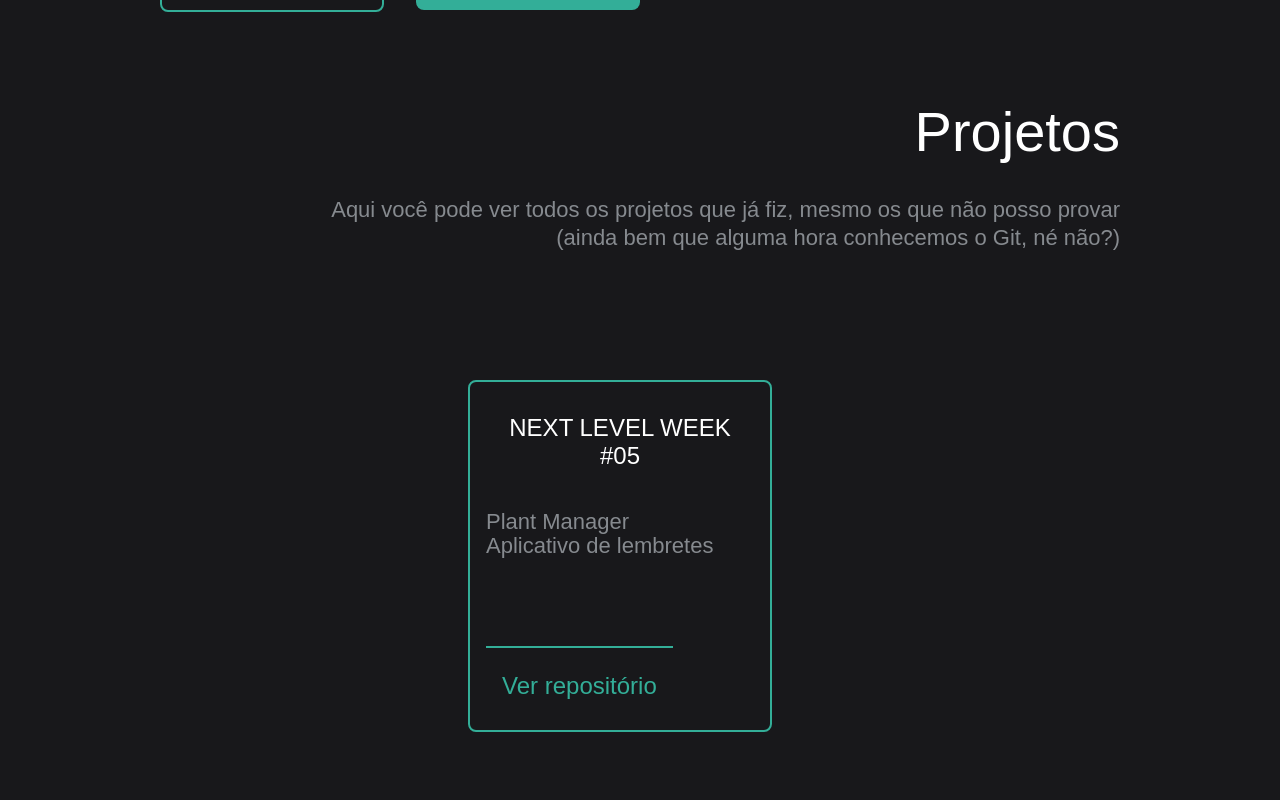
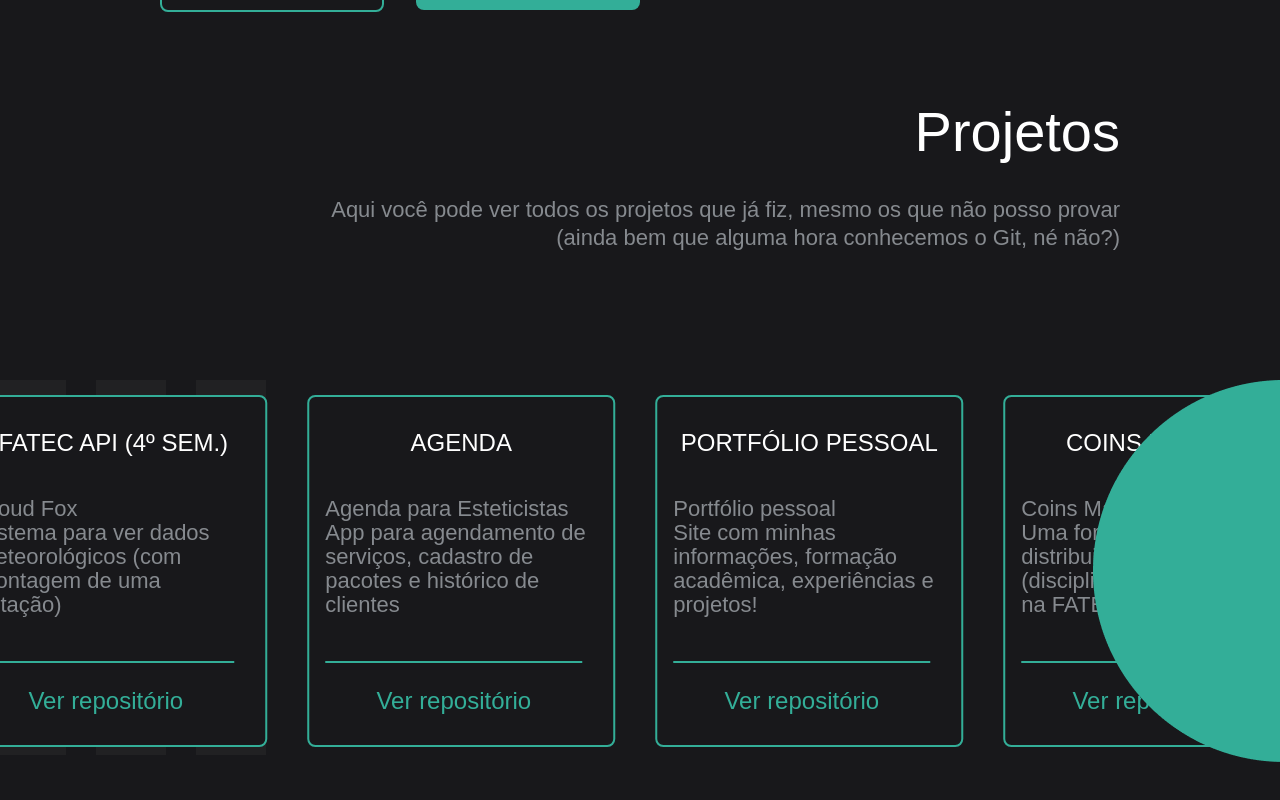
Before and after one commit to MariaGabrielaReis/MariaGabrielaReis.github.io, a React (Create React App) app: page / in a window 1280 px wide. Shown: the part 684-1484 px from the top of the page. Built offline with nearby package versions, Linux system fonts and the light colour scheme; a web font is replaced by a local one.

Commit message:
feat: create projects section

```diff
--- a/src/App.tsx
+++ b/src/App.tsx
@@ -12,8 +12,10 @@ export default function App() {
       <div className="App">
         <GlobalStyle />
         <Header />
-        <Greetings />
-        <Projects />
+        <div style={{ scrollBehavior: 'smooth' }}>
+          <Greetings />
+          <Projects />
+        </div>
       </div>
     </ThemeProvider>
   );
--- a/src/components/Header/index.tsx
+++ b/src/components/Header/index.tsx
@@ -5,9 +5,9 @@ export default function Header() {
     <Container>
       <Name>Maria Gabriela Reis</Name>
       <Navbar>
-        <Link>Formação</Link>
-        <Link>Projetos</Link>
-        <Link>Contato</Link>
+        <Link href="#about">Formação</Link>
+        <Link href="#projects">Projetos</Link>
+        <Link href="#contacts">Contato</Link>
       </Navbar>
     </Container>
   );
--- a/src/components/Header/style.ts
+++ b/src/components/Header/style.ts
@@ -18,6 +18,9 @@ export const Name = styled.h3`
 
 export const Link = styled.a`
   font-size: ${({ theme }) => theme.fontSizes.headerLink};
+  color: ${({ theme }) => theme.colors.title};
+  font-weight: ${({ theme }) => theme.fontWeight.regular};
+  text-decoration-line: unset;
 
   padding-left: 2.5rem;
 `;
--- a/src/components/Projects/index.tsx
+++ b/src/components/Projects/index.tsx
@@ -4,40 +4,49 @@ import {
   Title,
   Description,
   ProjectList,
+  List,
   ProjectContainer,
   ProjectTexts,
   ProjectTitle,
   ProjectName,
   ProjectDescription,
   ProjectLink,
-  DecorationStripes,
   DecorationCircle,
 } from './style';
+
+import semicircle from '../../assets/semicircle.png';
+import { projects } from '../../utils/projects';
 
 export default function Projects() {
   return (
     <Container>
       <Content>
-        <Title>Projetos</Title>
+        <Title id="projects">Projetos</Title>
         <Description>
           Aqui você pode ver todos os projetos que já fiz, mesmo os que não posso provar <br /> (ainda bem que alguma
           hora conhecemos o Git, né não?)
         </Description>
       </Content>
       <ProjectList>
-        <DecorationStripes />
-        <ProjectContainer>
-          <ProjectTexts>
-            <ProjectTitle>NEXT LEVEL WEEK #05</ProjectTitle>
-            <ProjectName>Plant Manager</ProjectName>
-            <ProjectDescription>Aplicativo de lembretes</ProjectDescription>
-          </ProjectTexts>
-
-          <ProjectLink href="" target="_blank">
-            Ver repositório
-          </ProjectLink>
-        </ProjectContainer>
-        <DecorationCircle />
+        <List>
+          {projects.map((project, index) => {
+            return (
+              <ProjectContainer isFirst={index === 0}>
+                <ProjectTexts>
+                  <ProjectTitle>{project.title.toUpperCase()}</ProjectTitle>
+                  <ProjectName>{project.name}</ProjectName>
+                  {project.description && <ProjectDescription>{project.description}</ProjectDescription>}
+                </ProjectTexts>
+                {project.link && (
+                  <ProjectLink href={project.link} target="_blank">
+                    Ver repositório
+                  </ProjectLink>
+                )}
+              </ProjectContainer>
+            );
+          })}
+        </List>
+        <DecorationCircle src={semicircle} />
       </ProjectList>
     </Container>
   );
--- a/src/components/Projects/style.ts
+++ b/src/components/Projects/style.ts
@@ -1,4 +1,5 @@
 import styled from 'styled-components';
+import stripes from '../../assets/stripes.png';
 
 export const Container = styled.div`
   margin-bottom: 88px;
@@ -28,25 +29,45 @@ export const Description = styled.p`
 `;
 
 export const ProjectList = styled.div`
+  overflow-x: hidden;
+  background-image: url(${stripes});
+  background-repeat: no-repeat;
+  position: relative;
+  white-space: nowrap;
+  height: 382px;
+
+  @keyframes marquee {
+    0% {
+      transform: translate(0, 0);
+    }
+    100% {
+      transform: translate(-990%, 0);
+    }
+  }
+`;
+
+export const List = styled.div`
   display: flex;
   align-items: center;
-  justify-content: center;
-  overflow-x: scroll;
+  position: relative;
+  height: 100%;
+  animation: marquee 380s linear infinite;
 `;
 
-export const ProjectContainer = styled.div`
-  width: 19rem;
+export const ProjectContainer = styled.div<{ isFirst: boolean }>`
   height: 22rem;
   padding: 2rem 1rem 0rem;
+  margin-left: ${({ isFirst }) => (isFirst ? '150px' : '0px')};
   margin-right: 2.5rem;
   border-radius: 8px;
   border: 2px solid ${({ theme }) => theme.colors.primary};
-  //overflow: hidden;
+  background-color: ${({ theme }) => theme.colors.secondary};
 `;
 
 export const ProjectTexts = styled.div`
   height: 260px;
-  width: 100%;
+  width: 272px;
+  white-space: normal;
 `;
 
 export const ProjectTitle = styled.p`
@@ -81,12 +102,15 @@ export const ProjectLink = styled.a`
   line-height: ${({ theme }) => theme.lineHeight.cardText};
   text-decoration-line: unset;
   text-align: center;
-  width: 19rem;
-  padding: 1.5rem 1rem 0rem;
+  padding: 1.5rem 3.2rem 0rem;
 
   border-top: 2px solid ${({ theme }) => theme.colors.primary};
 `;
 
-export const DecorationStripes = styled.img``;
-
-export const DecorationCircle = styled.img``;
+export const DecorationCircle = styled.img`
+  position: absolute;
+  z-index: 5;
+  top: 0;
+  right: 0;
+  overflow: hidden;
+`;
--- a/src/utils/projects.ts
+++ b/src/utils/projects.ts
@@ -1,13 +1,13 @@
 type Project = {
   title: string;
-  name?: string;
-  description: string;
+  name: string;
+  description?: string;
   link?: string;
 };
 
 export const projects: Project[] = [
   {
-    title: 'FATEC API (4º semestre)',
+    title: 'FATEC API (4º sem.)',
     name: 'Cloud Fox',
     description: 'Sistema para ver dados meteorológicos (com montagem de uma estação)',
     link: 'https://github.com/The-Bugger-Ducks/cloud-fox-documentation',
@@ -43,7 +43,7 @@ export const projects: Project[] = [
     link: 'https://github.com/MariaGabrielaReis/jstack',
   },
   {
-    title: 'FATEC API (3º semestre)',
+    title: 'FATEC API (3º sem.)',
     name: 'Help Duck',
     description: 'Sistema para Help Desk com 3 usuários: comum, suporte e administrador',
     link: 'https://github.com/The-Bugger-Ducks/help-duck-documentation',
@@ -69,7 +69,7 @@ export const projects: Project[] = [
   // 2021
   {
     title: '2021',
-    description: 'Projetos acadêmicos, pessoais e de eventos criados em 2021',
+    name: 'Projetos acadêmicos, pessoais e de eventos criados em 2021',
   },
   {
     title: 'World Beauty (TP I)',
@@ -78,7 +78,7 @@ export const projects: Project[] = [
     link: 'https://github.com/MariaGabrielaReis/TPI-test',
   },
   {
-    title: 'FATEC API (2º semestre)',
+    title: 'FATEC API (2º sem.e)',
     name: 'Polaris',
     description: 'Site para consumo de imagens de satélites em repositórios em nuvem',
     link: 'https://github.com/Equipe-Polaris-DSM-2021/docs',
@@ -120,7 +120,7 @@ export const projects: Project[] = [
     link: 'https://github.com/MariaGabrielaReis/ignite-classes',
   },
   {
-    title: 'FATEC API (1º semestre)',
+    title: 'FATEC API (1º sem.)',
     name: 'Análise de dados eleitorais',
     description: 'Sistema para Help Desk com 3 usuários: comum, suporte e administrador',
     link: 'https://github.com/Equipe-01-DSM-2021/projeto-integrador-2021-1',
@@ -144,31 +144,31 @@ export const projects: Project[] = [
     link: 'https://github.com/MariaGabrielaReis/Python-for-Zombies',
   },
   {
-    title: 'Portfólio pessoal (v.1)',
+    title: 'Portfólio pessoal',
     name: 'Portfólio pessoal',
     description: 'Trabalho feito para a disciplina de Design Digital na FATEC',
     link: 'https://github.com/MariaGabrielaReis/meu-portfolio',
   },
   {
-    title: 'Multistack (Treina Web)',
+    title: 'Multistack',
     name: 'E-Diaristas (Mobile)',
     description: 'App para achar o profissional de limpeza domiciliar mais perto de você',
     link: 'https://github.com/MariaGabrielaReis/multistack-ediaristas-mobile',
   },
   {
-    title: 'Multistack (Treina Web)',
+    title: 'Multistack',
     name: 'E-Diaristas (API)',
     description: 'API para o "Multistack" (Treina Web): E-Diaristas',
     link: 'https://github.com/MariaGabrielaReis/multistack-ediaristas-api',
   },
   {
-    title: 'Multistack (Treina Web)',
+    title: 'Multistack',
     name: 'E-Diaristas (Painel Administrativo)',
     description: 'Painel Administrativo para o "Multistack" (Treina Web): E-Diaristas',
     link: 'https://github.com/MariaGabrielaReis/multistack-ediaristas-painel-administrativo',
   },
   {
-    title: 'Multistack (Treina Web)',
+    title: 'Multistack',
     name: 'E-Diaristas (Site)',
     description: 'Site para o "Multistack" (Treina Web): E-Diaristas',
     link: 'https://github.com/MariaGabrielaReis/multistack-ediaristas-web',
@@ -198,7 +198,7 @@ export const projects: Project[] = [
     link: 'https://github.com/MariaGabrielaReis/nlw-05-support-chat',
   },
   {
-    title: 'MARATONA DISCOVER #02',
+    title: 'MARATONA DISCOVER 2',
     name: 'Jobs Calc',
     description: 'Calculadora para Freelancers',
     link: 'https://github.com/MariaGabrielaReis/maratona-discover-jobs-calc',
@@ -224,7 +224,7 @@ export const projects: Project[] = [
   // 2020
   {
     title: '2020',
-    description: 'Projetos acadêmicos, pessoais e de eventos criados em 2020',
+    name: 'Projetos acadêmicos, pessoais e de eventos criados em 2020',
   },
   {
     title: 'NEXT LEVEL WEEK #03',
```
Also changed, not shown: src/assets/semicircle.png (added), src/assets/stripes.png (added).
